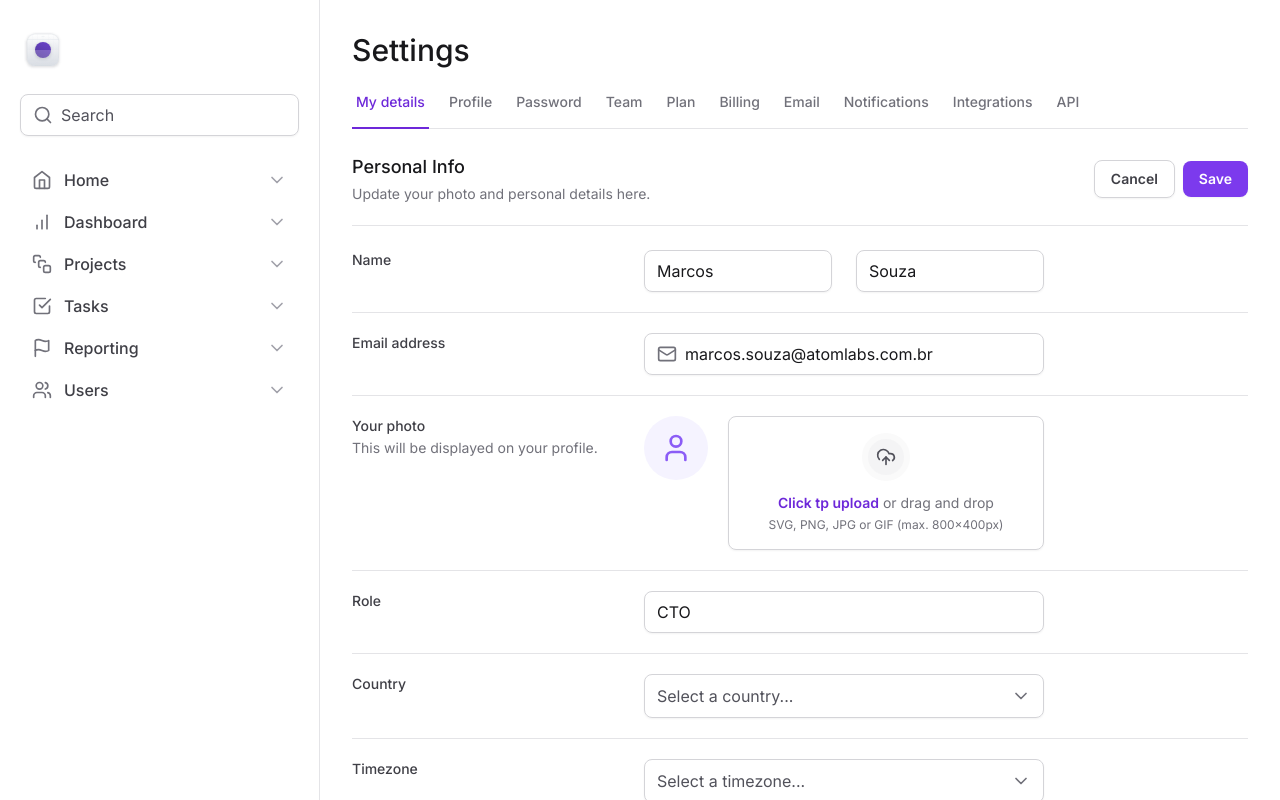
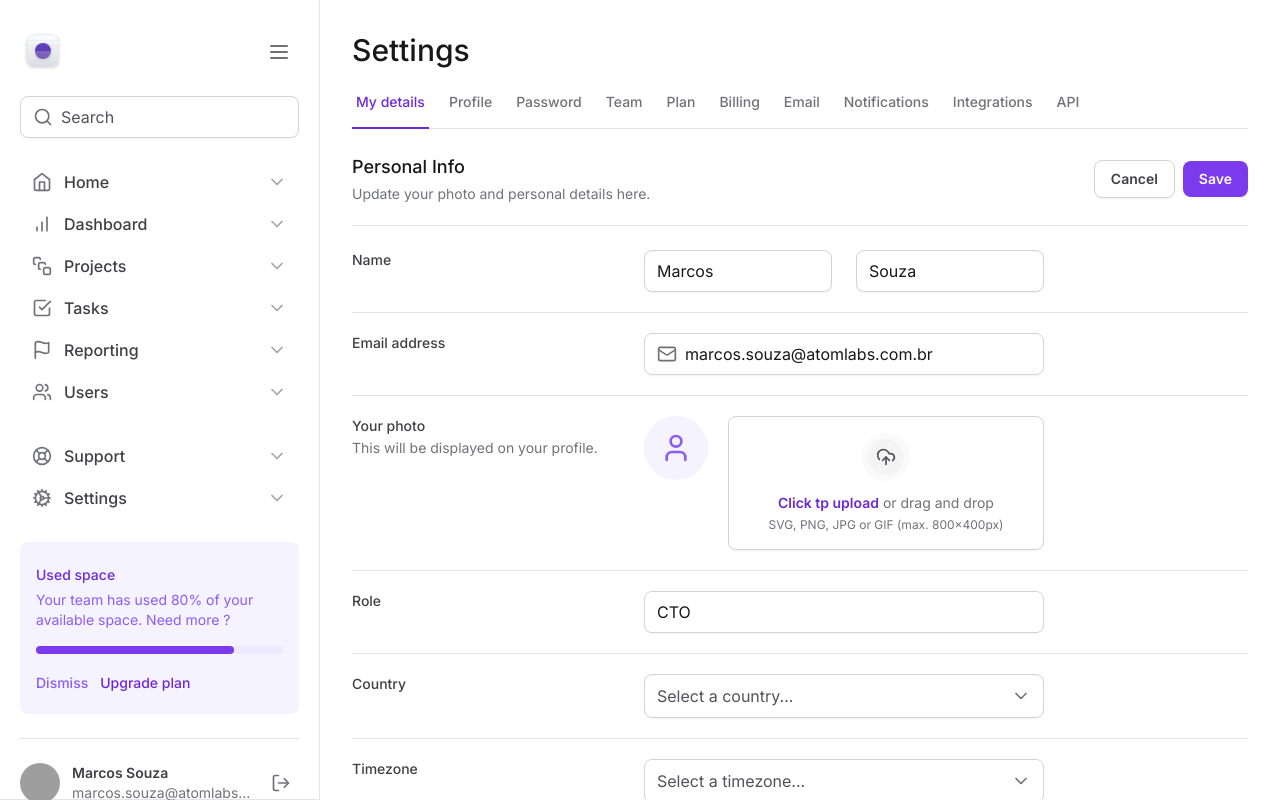
Before and after one commit to marcoscuomo/tailwind-next, a Next.js app: page / in a window 1280 px wide. Shown: the top 800 px of the page. Built offline with nearby package versions, Linux system fonts and the light colour scheme; grey boxes are pictures that could not be loaded.

Commit message:
Abertura do sidebar

```diff
--- a/package.json
+++ b/package.json
@@ -10,6 +10,7 @@
   },
   "dependencies": {
     "@formkit/auto-animate": "^0.8.1",
+    "@radix-ui/react-collapsible": "^1.0.3",
     "@radix-ui/react-select": "^2.0.0",
     "@radix-ui/react-tabs": "^1.0.4",
     "framer-motion": "^11.0.3",
--- a/src/app/layout.tsx
+++ b/src/app/layout.tsx
@@ -20,7 +20,9 @@
       <body className={inter.className}>
         <div className="grid min-h-screen grid-cols-app">
           <Sidebar />
-          <main className="px-8 pb-12 pt-8">{children}</main>
+          <main className="px-4 pb-12 pt-24 lg:col-start-2 lg:px-8 lg:pt-8">
+            {children}
+          </main>
         </div>
       </body>
     </html>
--- a/src/components/Sidebar/index.tsx
+++ b/src/components/Sidebar/index.tsx
@@ -1,3 +1,5 @@
+'use client'
+
 import {
   BarChart,
   CheckSquare,
@@ -5,6 +7,7 @@
   Flag,
   Home,
   LifeBuoy,
+  Menu,
   Search,
   SquareStack,
   Users,
@@ -15,12 +18,25 @@
 import { UsedSpaceWidget } from './UsedSpaceWidget'
 import { Profile } from './Profile'
 import { InputControl, InputPrefix, InputRoot } from '../Input'
+import * as Collapsible from '@radix-ui/react-collapsible'
+import { Button } from '../Botton'
 
 export function Sidebar() {
   return (
-    <aside className="fixed bottom-0 left-0 right-0 top-0 z-20 flex flex-col gap-6 border-b border-zinc-200 bg-white p-4  lg:relative lg:right-auto lg:w-80 lg:border-r lg:px-5 lg:py-8">
+    <Collapsible.Root className="fixed left-0 right-0 top-0 z-20 flex flex-col gap-6 border-b border-zinc-200 bg-white p-4 data-[state=open]:bottom-0 lg:right-auto  lg:w-80 lg:border-r lg:px-5 lg:py-8 lg:data-[state=closed]:bottom-0">
+      <div className="flex items-center justify-between">
         <Logo />
+        <Collapsible.Trigger asChild>
+          <Button variant="ghost">
+            <Menu className="h-6 w-6" />
+          </Button>
+        </Collapsible.Trigger>
+      </div>
 
+      <Collapsible.Content
+        forceMount
+        className="flex flex-1 flex-col gap-6 data-[state=closed]:hidden lg:data-[state=closed]:flex"
+      >
         <InputRoot>
           <InputPrefix>
             <Search className="h-5 w-5 text-zinc-500" />
@@ -49,6 +65,7 @@
 
           <Profile />
         </div>
-    </aside>
+      </Collapsible.Content>
+    </Collapsible.Root>
   )
 }
```
Also changed, not shown: 1 other file (tests, documents, lock files or other folders). Lines whose indentation alone changed are shown as unchanged.
